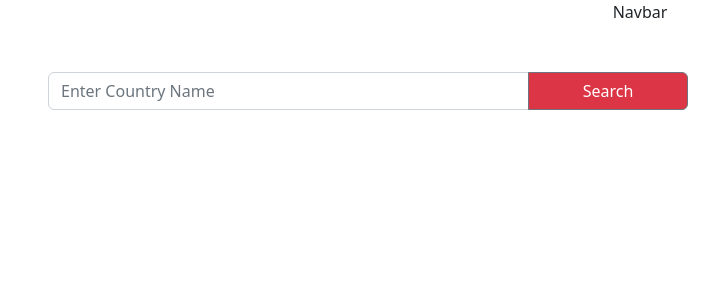
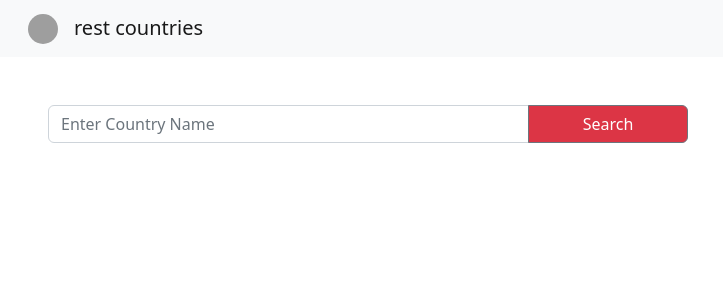
Before and after one commit to birkan-dogan/rest-countries, a React (Create React App) app: page / in a window 1280 px wide. Shown: the top 300 px of the page, without its empty margins (0-723 px from the left). Built offline with nearby package versions, Linux system fonts and the light colour scheme; no server answers; grey boxes are pictures that could not be loaded.

Commit message:
Navbar component is done

```diff
--- a/src/App.css
+++ b/src/App.css
@@ -47,3 +47,10 @@
   /* overflow: hidden; */
   min-height: 100vh;
 }
+.error {
+  font-family: sans-serif;
+}
+.nav-img {
+  border-radius: 5rem;
+  margin: 0rem 1rem;
+}
--- a/src/components/Navbar.jsx
+++ b/src/components/Navbar.jsx
@@ -1,5 +1,24 @@
 const Navbar = () => {
-  return <div>Navbar</div>;
+  return (
+    <nav className="navbar bg-light">
+      <div className="container-fluid">
+        <a
+          className="navbar-brand"
+          href="https://github.com/birkan-dogan/rest-countries"
+          target="_blank"
+        >
+          <img
+            src="https://avatars.githubusercontent.com/u/101419153?v=4"
+            alt=""
+            width={30}
+            height={30}
+            className="d-inline-block align-text-top nav-img"
+          />
+          rest countries
+        </a>
+      </div>
+    </nav>
+  );
 };
 
 export default Navbar;
```
